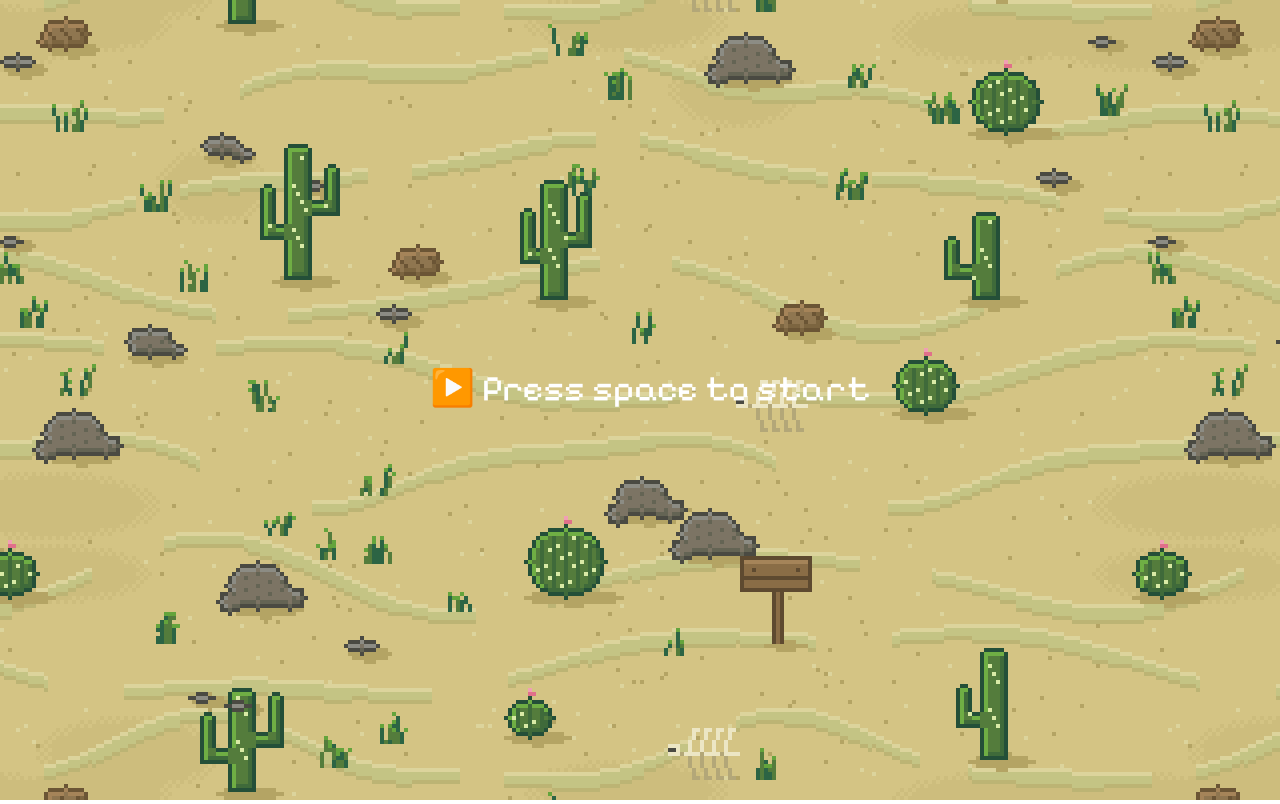
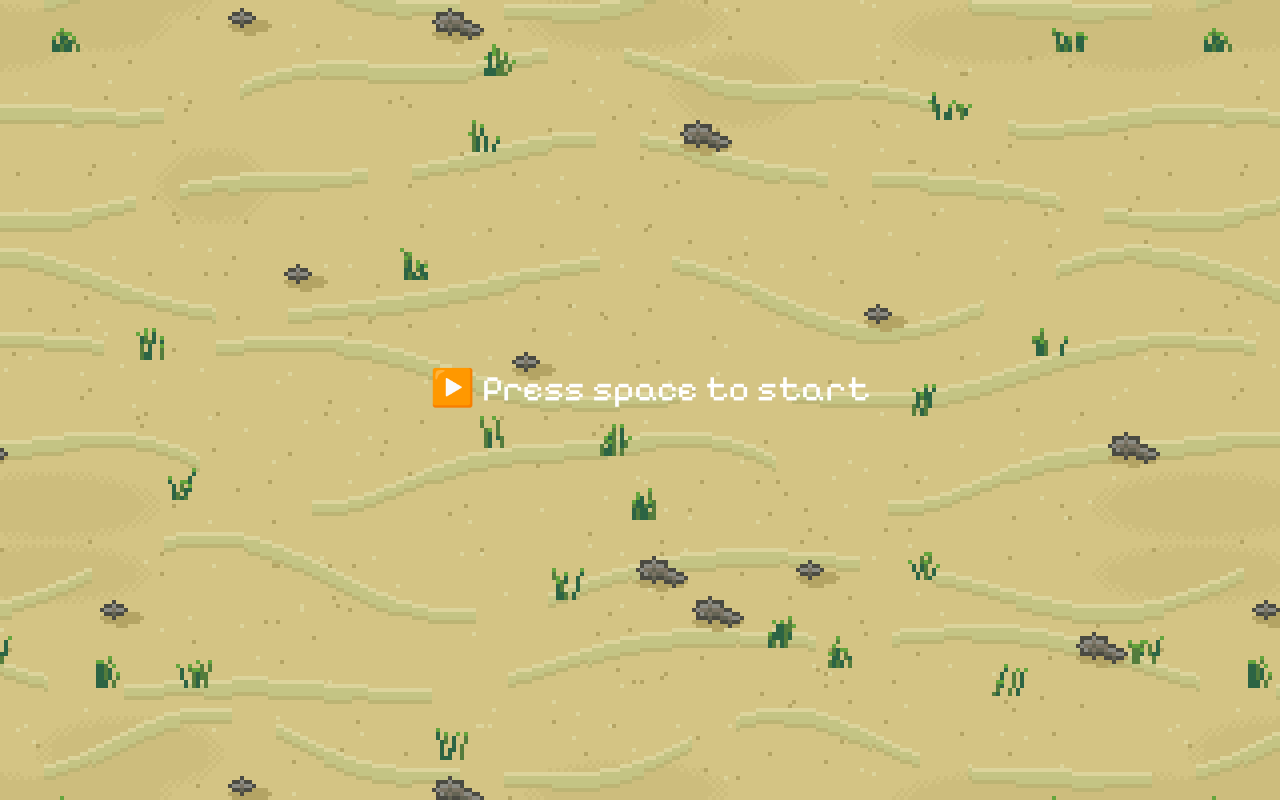
Before and after one commit to Ply3r/2d_game, a plain HTML site: page index.html in a window 1280 px wide. Drawn offline with Linux system fonts and the light colour scheme.

Commit message:
Cenario so com areia, pedrinhas e graminhas; remove o desert.png com marca d'agua
- Novo assets/ground.png (1152x768), gerado por codigo, repete sem emendas
- Objetos grandes (pedras, cactos) ficam para depois, como sprites separados
- Remove assets/desert.png (asset de terceiros com marca d'agua)

Co-Authored-By: Claude Sonnet 5.5 <noreply@anthropic.com>

```diff
--- a/index.html
+++ b/index.html
@@ -17,7 +17,7 @@
     #canvas {
       width: 100vw;
       height: 100vh;
-      background-image: url('assets/desert.png');
+      background-image: url('assets/ground.png');
       background-size: 1152px 768px; /* tamanho real: o cenario repete sem emendas */
       image-rendering: pixelated;
     }
```
Also changed, not shown: assets/desert.png (deleted), assets/ground.png (added).
